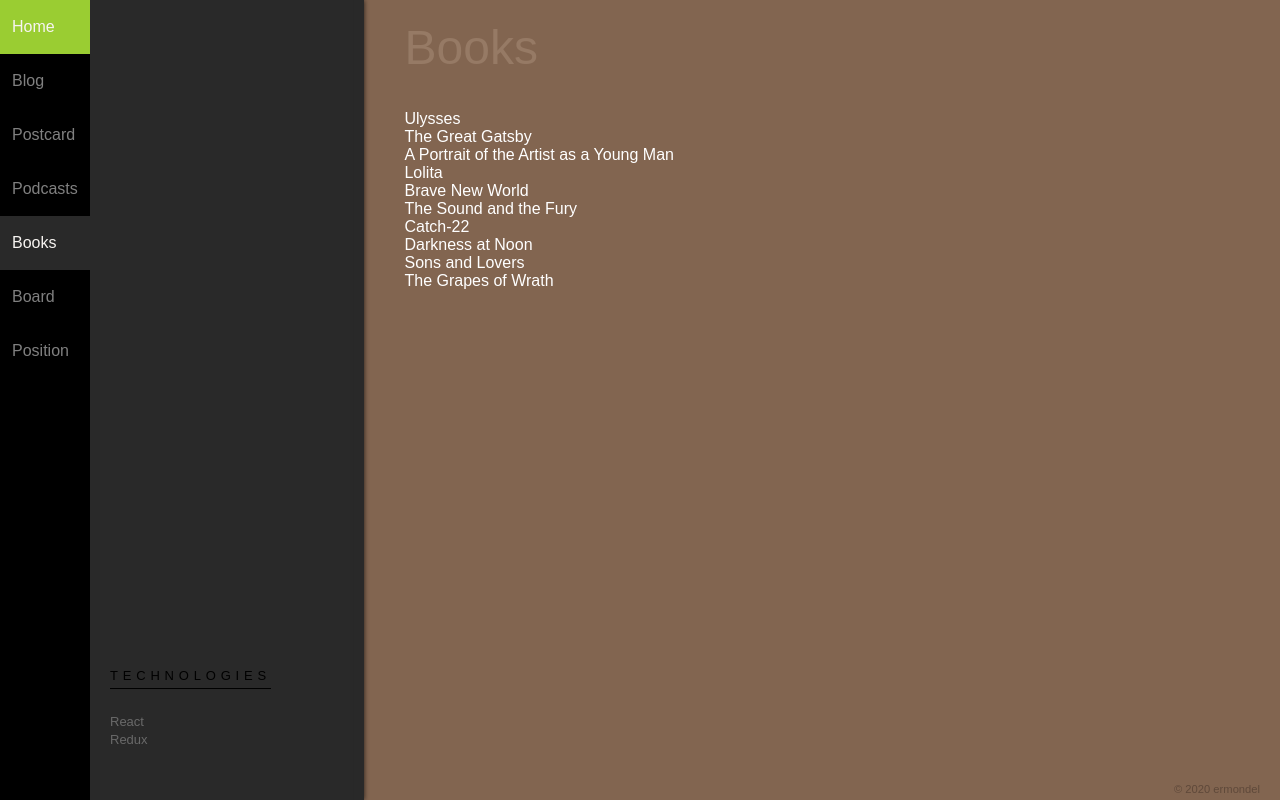
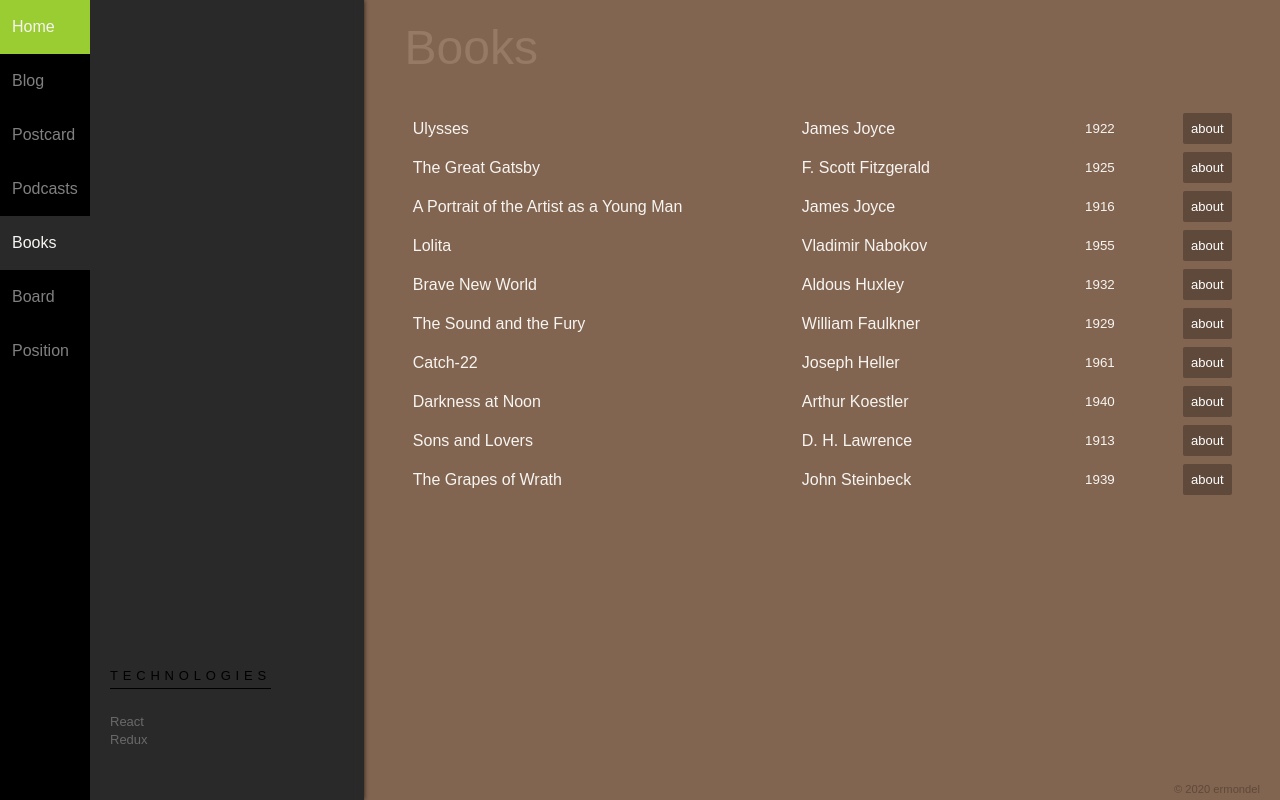
Before and after one commit to ermondel/react-seasons, a React (Create React App) app: page /books in a window 1280 px wide. Built offline with nearby package versions, Linux system fonts and the light colour scheme.

Commit message:
feat: add style to the book list

```diff
--- a/src/components/Books/BooksList.js
+++ b/src/components/Books/BooksList.js
@@ -2,6 +2,7 @@ import React from 'react';
 import { connect } from 'react-redux';
 import { selectBook } from '../../actions/books';
 import books from './booksSource';
+import BooksListItem from './BooksListItem';
 
 const BooksList = (props) => (
   <div className='content'>
@@ -10,16 +11,12 @@ const BooksList = (props) => (
 
       <div className='book-list'>
         {books.map((book) => (
-          <div
+          <BooksListItem
             key={book.id}
-            onClick={() => props.selectBook(book)}
-            style={{
-              color: props.activeID === book.id ? 'green' : 'white',
-              cursor: 'pointer',
-            }}
-          >
-            {book.title}
-          </div>
+            book={book}
+            isActive={props.activeID === book.id}
+            onClickHandler={() => props.selectBook(book)}
+          />
         ))}
       </div>
     </div>
--- /dev/null
+++ b/src/components/Books/BooksListItem.js
@@ -0,0 +1,22 @@
+import React from 'react';
+
+const BooksListItem = ({ book, onClickHandler, isActive }) => (
+  <div className={isActive ? 'book-list__item_active' : 'book-list__item'}>
+    <h3 className='book-list__title'>{book.title}</h3>
+    <p className='book-list__author'>{book.author}</p>
+    <p className='book-list__year'>{book.year}</p>
+    <div className='book-list__btns'>
+      <button
+        className={`book-list__btn ${
+          isActive ? ' btn-about_active' : 'btn-about'
+        }`}
+        onClick={onClickHandler}
+        disabled={isActive}
+      >
+        about
+      </button>
+    </div>
+  </div>
+);
+
+export default BooksListItem;
--- /dev/null
+++ b/src/style/_books.scss
@@ -0,0 +1,87 @@
+.book-list {
+  max-width: 1000px;
+}
+
+.book-list__item {
+  display: flex;
+  align-items: center;
+  padding: 3px 0;
+  margin-bottom: 2px;
+
+  &:hover {
+    background-color: $color-main;
+    border-radius: 3px;
+  }
+}
+
+.book-list__item_active {
+  display: flex;
+  align-items: center;
+  padding: 3px 0;
+  margin-bottom: 2px;
+
+  background-color: $color-main;
+  border-radius: 3px;
+}
+
+.book-list__title {
+  margin: 0;
+  padding: 0 2% 0 1%;
+  width: 45%;
+  font-weight: normal;
+  font-size: inherit;
+}
+
+.book-list__author {
+  margin: 0;
+  padding: 0 2%;
+  width: 30%;
+}
+
+.book-list__year {
+  margin: 0;
+  padding: 0 2%;
+  width: 7%;
+  text-align: center;
+  font-size: smaller;
+}
+
+.book-list__btns {
+  margin: 0;
+  padding: 0 1%;
+  width: 10%;
+  text-align: right;
+}
+
+.btn-about {
+  margin: 0;
+  border: none;
+  padding: 8px;
+  border-radius: 2px;
+  font-size: 13px;
+  cursor: pointer;
+  color: $color-common;
+  background-color: $color-copy;
+
+  &:hover,
+  &:focus {
+    background-color: $color-hover-common;
+    outline: none;
+  }
+}
+
+.btn-about_active {
+  margin: 0;
+  border: none;
+  padding: 8px;
+  border-radius: 2px;
+  font-size: 13px;
+  cursor: default;
+  color: $color-common;
+  background-color: $color-base;
+}
+
+.btn-about::-moz-focus-inner,
+.btn-about_active::-moz-focus-inner {
+  border: 0;
+}
--- a/src/style/index.scss
+++ b/src/style/index.scss
@@ -12,3 +12,4 @@
 @import './selection-btns';
 @import './accept-card';
 @import './user-list';
+@import './books';
```
